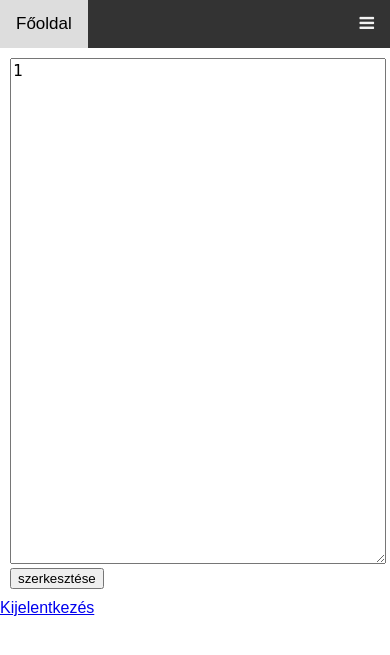
After one commit to d-b-v-project/weboldal, a Flask app: template templates/admin/edit_texts.html in a window 390 px wide. The commit adds this page. Shown: the top 655 px of the page. Run offline with Flask 3, Linux system fonts and the light colour scheme; the template is opened without the code that fills it: most values are stand-ins (such as "Sample title", 1, 10 or a date in 2020); some libraries are stand-ins or nearby versions.

Commit message:
elkezdtem a szovegek szertkesztését

```diff
--- /dev/null
+++ b/static/admin.css
@@ -0,0 +1,139 @@
+body {
+    margin: 0;
+    font-family: Arial, Helvetica, sans-serif;
+  }
+
+.topnav {
+  overflow: hidden;
+  background-color: #333;
+}
+
+.topnav a {
+  float: left;
+  display: block;
+  color: #f2f2f2;
+  text-align: center;
+  padding: 14px 16px;
+  text-decoration: none;
+  font-size: 17px;
+}
+
+.topnav a:hover {
+  background-color: #ddd;
+  color: black;
+}
+
+.topnav a.active {
+  background-color: #04AA6D;
+  color: white;
+}
+
+.topnav .icon {
+  display: none;
+}
+.navbar_line{
+  display: none;
+}
+
+@media screen and (max-width: 600px) {
+  .topnav a:not(:first-child) {display: none;}
+  .topnav a.icon {
+    float: right;
+    display: block;
+  }
+}
+
+@media screen and (max-width: 600px) {
+  .topnav.responsive {position: relative;}
+  .topnav.responsive .icon {
+    position: absolute;
+    right: 0;
+    top: 0;
+  }
+  .topnav.responsive a {
+    float: none;
+    display: block;
+    text-align: left;
+  }
+  .icon{
+    display: block;
+    /*background-color: #04AA6D;*/
+  }
+  .navbar_line{
+
+    width: 10px;
+    background-color: #fff;
+  }
+}
+
+form{
+  padding: 10px;
+}
+
+.inp_field{
+  background-color: transparent;
+  border: 1;
+  border-radius: 10px;
+  padding-bottom: 3px;
+  width: 90%;
+  height: 20px;
+  justify-content: center;
+  border: 1px whitesmoke solid;
+
+
+}
+
+.inp_div{
+  justify-content: center;
+  text-align: center;
+  align-items: center;
+}
+
+.inp_radio{
+  background-color: #333;
+}
+
+.question{
+  background-color: #333;
+  color: white;
+  padding: 10px;
+  /*width: fit-content;*/
+  border-radius: 10px;
+}
+
+.ttcim{
+  text-align: center;
+}
+
+.minden {
+  max-width: 1000px;
+  margin-left: auto;
+  margin-right: auto;
+  border-radius: 10px;
+  background-color: #d1a40e4d;
+  box-shadow: 10px 10px 5px gray;
+  border: solid 5px wheat;
+  margin-top: 10px;
+}
+
+.al_minden {
+  max-width: 90%;
+  margin-left: auto;
+  margin-right: auto;
+  border-radius: 10px;
+  background-color: #d1a40e4d;
+  transition: box-shadow 0.1s ease-in-out;
+  margin-top: 10px;
+  color: black;
+
+  &:hover{
+    transition: box-shadow 0.1s ease-in-out;
+    box-shadow: 10px 10px 5px gray;
+  }
+}
+
+textarea{
+    width: 100%;
+    min-height: 500px;
+    font-size: large;
+}
--- /dev/null
+++ b/templates/admin/admin_base.html
@@ -0,0 +1,32 @@
+<!DOCTYPE html>
+<html lang="hu">
+<head>
+    <meta charset="UTF-8">
+    <meta name="viewport" content="width=device-width, initial-scale=1.0">
+    <title>{% block title %}Ervinizmus{% endblock %}</title>
+    {% block style %} <link rel="stylesheet" href="{{ url_for('static', filename='admin.css') }}"> {% endblock %}
+    {% block js %} <script src="{{ url_for('static', filename='main.js') }}"></script> {% endblock %}
+    <link rel="stylesheet" href="https://cdnjs.cloudflare.com/ajax/libs/font-awesome/4.7.0/css/font-awesome.min.css">
+</head>
+<!--
+    EBBE A FILE-BA NE NYÚLJ BELE!
+-->
+<body>
+    <div class="topnav" id="myTopnav">
+        <a href="/admin/dashboard" {% block index_a%} class="deactive" {% endblock %}>Főoldal</a>
+        <a href="/admin/szoveg_szerkesztes_page" {% block szoveg_szerkesztes%} class="deactive" {% endblock %}>Szövegek szerkesztése</a>
+        <a href="/teremtestortenet" {% block teremtestortenet_a%} class="deactive" {% endblock %}>Teremtéstörténet</a>
+        <a href="/zarandokhely" {% block zarandokhely_a%} class="deactive" {% endblock %}>Zarándokhely</a>
+        <a href="/hivovevalas" {% block hivovevalas_a%} class="deactive" {% endblock %}>Hívő leszek</a>
+        <a href="javascript:void(0);" class="icon" onclick="myFunction()">
+          <i class="fa fa-bars"></i>
+          <p class="navbar_line"></p>
+          <p class="navbar_line"></p>
+          <p class="navbar_line"></p>
+        </a>
+    </div>
+    {% block content %}
+
+    {% endblock %}
+</body>
+</html>
--- a/templates/szentiras.html
+++ b/templates/admin/edit_texts.html
@@ -1,12 +1,13 @@
-{% extends 'base.html' %}
-{% block title %}Ervinizmus - Szentírás{% endblock %}
-{% block szentiras_a%}class="active"{% endblock %}
+{% extends 'admin/admin_base.html' %}
+{% block title %}Ervinizmus - Bejelentkezés{% endblock %}
+{% block hivovevalas_a%}{% endblock %}
+
 {% block content %}
 
-
-<!--
-    Ide írd a kódot.
-    Olyan mintha egy body tag-be lenne.
--->
+<form action="/admin/edit_teremtes" method="post">
+    <textarea type="text" name="teremtes">{{ teremtes[0][0] }}</textarea>
+    <button>szerkesztése</button>
+</form>
+<a href="/admin/log_out">Kijelentkezés</a>
 
 {% endblock %}
```
Also changed, not shown: templates/admin/admin.py (+49 -0 lines).
